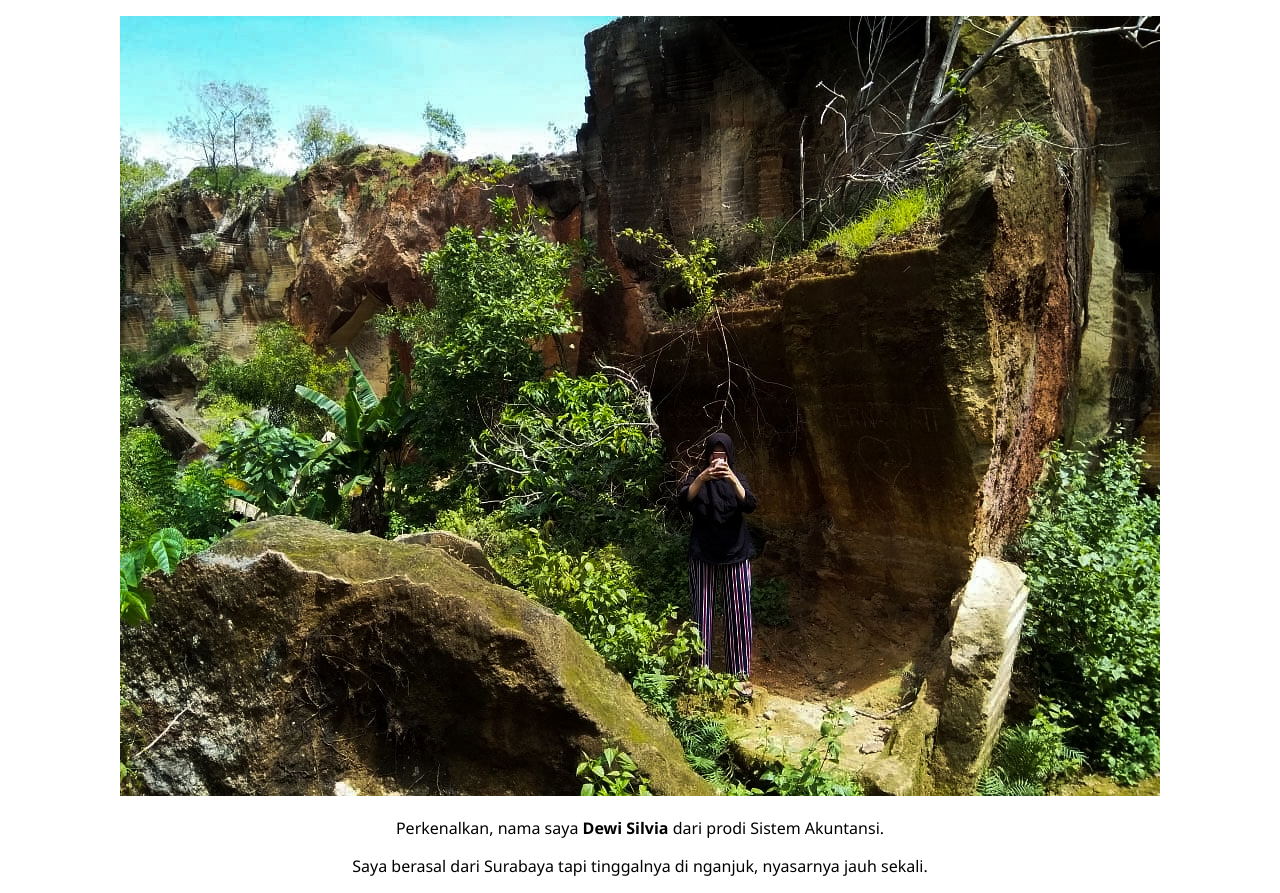
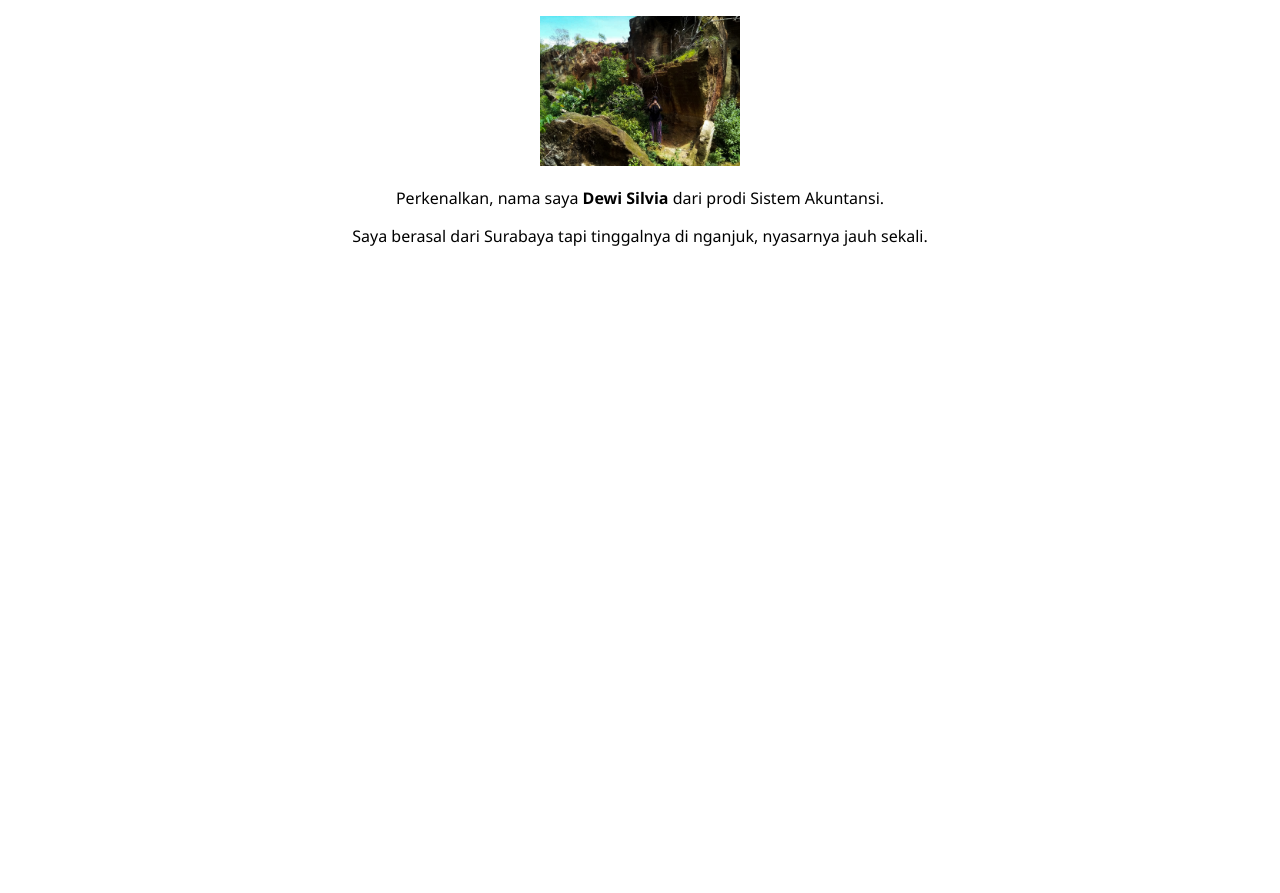
Before and after one commit to dewinism/dewinism.github.io, a plain HTML site: page index.html in a window 1280 px wide. After the commit the page ends 800 px from the top, so only its background shows below. Drawn offline with Linux system fonts and the light colour scheme.

Commit message:
nambah width

```diff
--- a/index.html
+++ b/index.html
@@ -6,7 +6,7 @@
 	<meta name="theme-color" content="green">
 </head>
 <body>
-	<p><img src="foto.jpeg"></p>
+	<p><img src="foto.jpeg" width="200"></p>
 
 	<p>Perkenalkan, nama saya <b>Dewi Silvia</b> dari prodi Sistem Akuntansi.</p>
 
```
Also changed, not shown: 2 other files.
